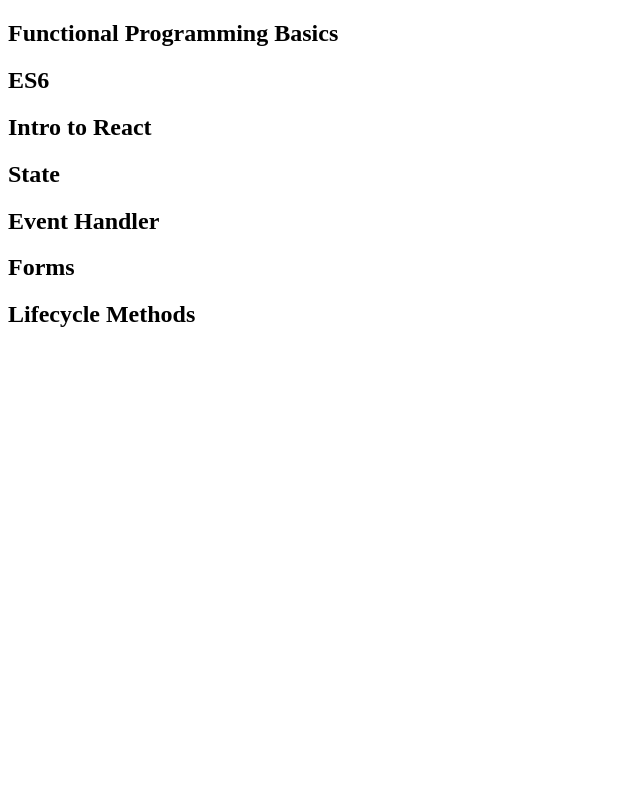
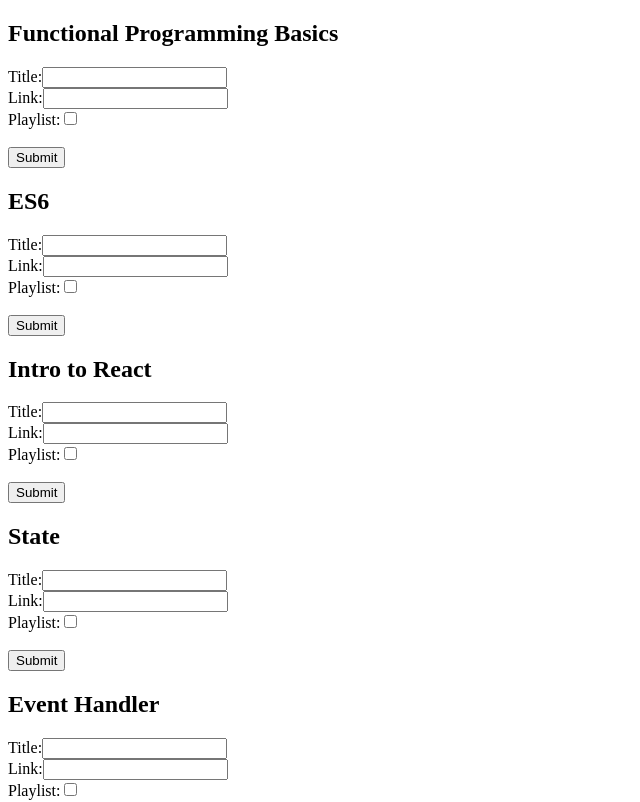
Before and after one commit to mendozaline/bookmark-manager, a React (Create React App) app: page / in a window 1280 px wide. Shown: the top 802 px of the page, without its empty margins (0-640 px from the left). Built offline with nearby package versions, Linux system fonts and the light colour scheme.

Commit message:
Complete add new resource feature

```diff
--- a/src/components/Subject.js
+++ b/src/components/Subject.js
@@ -13,7 +13,9 @@
     this.state = {
       isClicked: false,
       playlist: false,
-      dropdownUrl: ''
+      dropdownUrl: '',
+      title: '',
+      url: '',
     }
   } //end constructor
 
@@ -127,6 +129,42 @@
           {resources}
         </ul>
 
+        <form onSubmit={this.handleSubmit}>
+          <label htmlFor="title">Title:</label>
+          <input
+            name="title"
+            id="title"
+            type="string"
+            value={this.state.title}
+            onChange={this.handleTyping} />
+
+          <br />
+
+          <label htmlFor="url">Link:</label>
+          <input
+            name="url"
+            id="url"
+            type="string"
+            value={this.state.url}
+            onChange={this.handleTyping} />
+
+          <br />
+
+          <label htmlFor="playlist">Playlist:
+            <input
+              name="playlist"
+              id="check"
+              type="checkbox"
+              //checked={this.state.playlist}
+              value={this.state.playlist}
+              onChange={this.handleTyping} />
+          </label>
+
+          <br />
+          <br />
+
+          <button onClick={this.handleSubmit}>Submit</button>
+        </form>
       </div>
     )
   }
```
